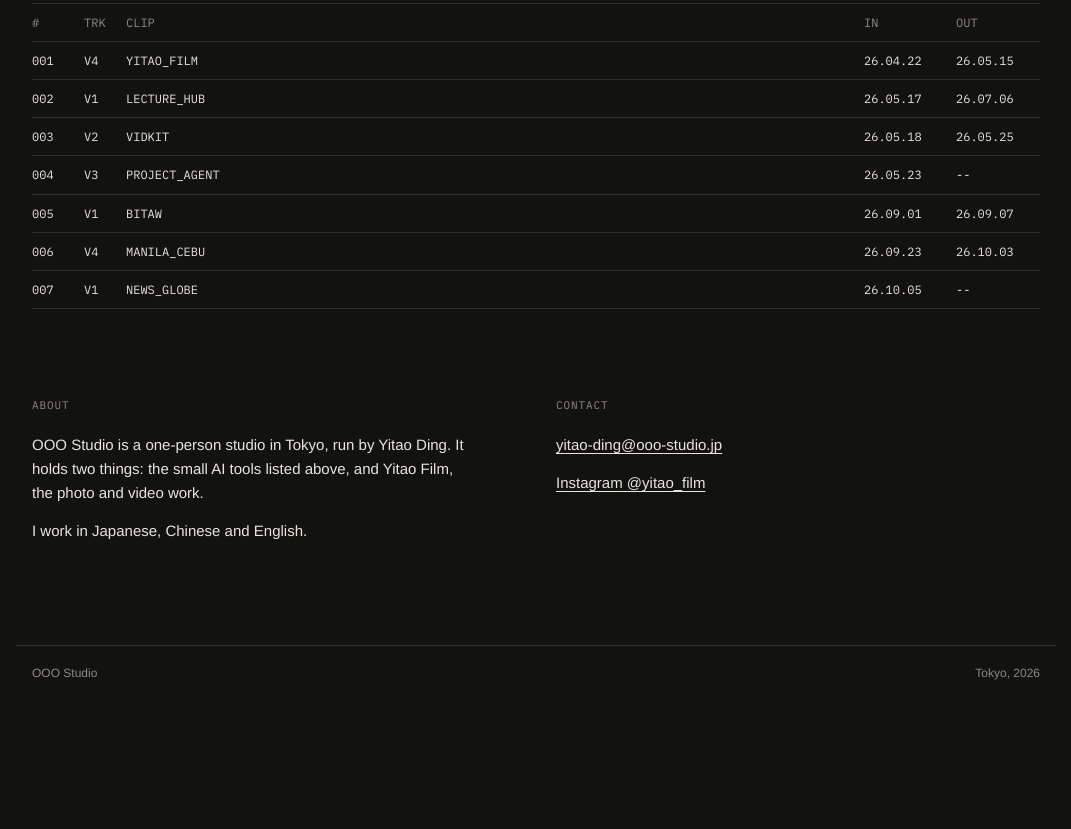
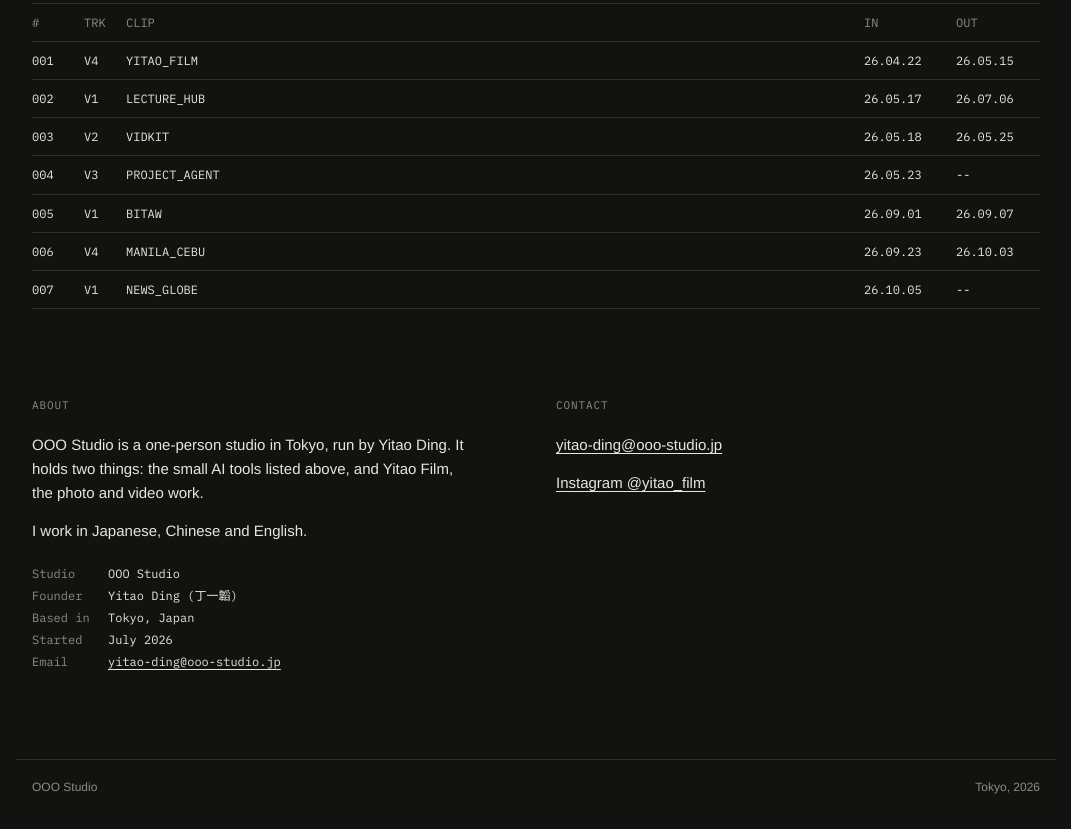
Before and after one commit to Yitao-Ding/ooo-studio, a plain HTML site: page index.html in a window 1280 px wide. Shown: the part 6321-7150 px from the top of the page, without its empty margins (104-1175 px from the left). Before the commit the page ends 7036 px from the top, so only its background shows below. Drawn offline with Linux system fonts and the light colour scheme.

Commit message:
Add studio details and Organization schema

```diff
--- a/index.html
+++ b/index.html
@@ -78,6 +78,7 @@ dt{color:var(--mute)}
 .edl .nm{overflow:hidden;text-overflow:ellipsis;white-space:nowrap}
 .about{display:grid;grid-template-columns:minmax(0,1fr) minmax(0,1fr);gap:40px}
 .about p{max-width:52ch;margin-bottom:14px}
+.about dl.org{margin-top:22px}
 footer{max-width:1040px;margin:88px auto 0;padding:18px 16px 32px;border-top:1px solid var(--line);display:flex;justify-content:space-between;font-size:12px;color:var(--mute)}
 @media (max-width:760px){
   :root{--lab:28px}
@@ -102,6 +103,7 @@ footer{max-width:1040px;margin:88px auto 0;padding:18px 16px 32px;border-top:1px
 @media (hover:none){.keys{display:none}}
 @media (prefers-reduced-motion:reduce){html{scroll-behavior:auto}}
 </style>
+<script type="application/ld+json">{"@context":"https://schema.org","@type":"Organization","name":"OOO Studio","url":"https://ooo-studio.jp","email":"yitao-ding@ooo-studio.jp","foundingDate":"2026-07","founder":{"@type":"Person","name":"Yitao Ding"},"address":{"@type":"PostalAddress","addressLocality":"Tokyo","addressCountry":"JP"},"sameAs":["https://www.instagram.com/yitao_film/","https://github.com/Yitao-Ding"]}</script>
 </head>
 <body>
 <header class="bar">
@@ -230,6 +232,7 @@ footer{max-width:1040px;margin:88px auto 0;padding:18px 16px 32px;border-top:1px
     <h3>About</h3>
     <p>OOO Studio is a one-person studio in Tokyo, run by Yitao Ding. It holds two things: the small AI tools listed above, and Yitao Film, the photo and video work.</p>
     <p>I work in Japanese, Chinese and English.</p>
+    <dl class="org"><dt>Studio</dt><dd>OOO Studio</dd><dt>Founder</dt><dd>Yitao Ding (丁一韜)</dd><dt>Based in</dt><dd>Tokyo, Japan</dd><dt>Started</dt><dd>July 2026</dd><dt>Email</dt><dd><a href="mailto:yitao-ding@ooo-studio.jp">yitao-ding@ooo-studio.jp</a></dd></dl>
   </div>
   <div>
     <h3>Contact</h3>
```
